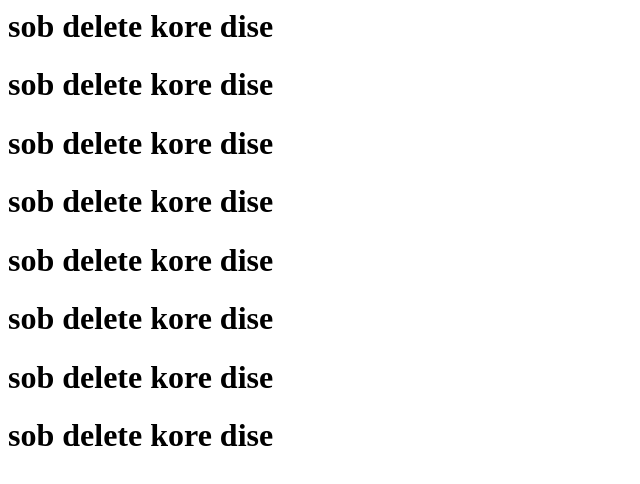
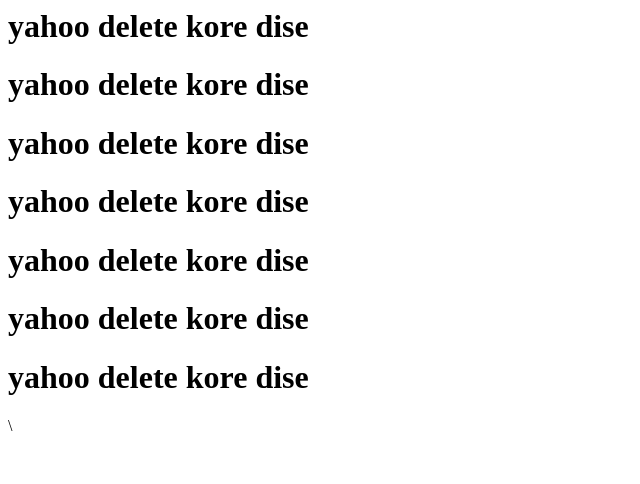
Before and after one commit to nazmulh62/nazmul_test, a plain HTML site: page index.html in a window 1280 px wide. Shown: the whole page, without its empty margins (0-640 px from the left). Drawn offline with Linux system fonts and the light colour scheme.

Commit message:
yahoo branch atik updated

```diff
--- a/index.html
+++ b/index.html
@@ -1,8 +1,8 @@
-<h1>sob delete kore dise</h1>
-<h1>sob delete kore dise</h1>
-<h1>sob delete kore dise</h1>
-<h1>sob delete kore dise</h1>
-<h1>sob delete kore dise</h1>
-<h1>sob delete kore dise</h1>
-<h1>sob delete kore dise</h1>
-<h1>sob delete kore dise</h1>
+<h1>yahoo delete kore dise</h1>
+<h1>yahoo delete kore dise</h1>
+<h1>yahoo delete kore dise</h1>
+<h1>yahoo delete kore dise</h1>
+<h1>yahoo delete kore dise</h1>
+<h1>yahoo delete kore dise</h1>
+<h1>yahoo delete kore dise</h1>
+\
```
